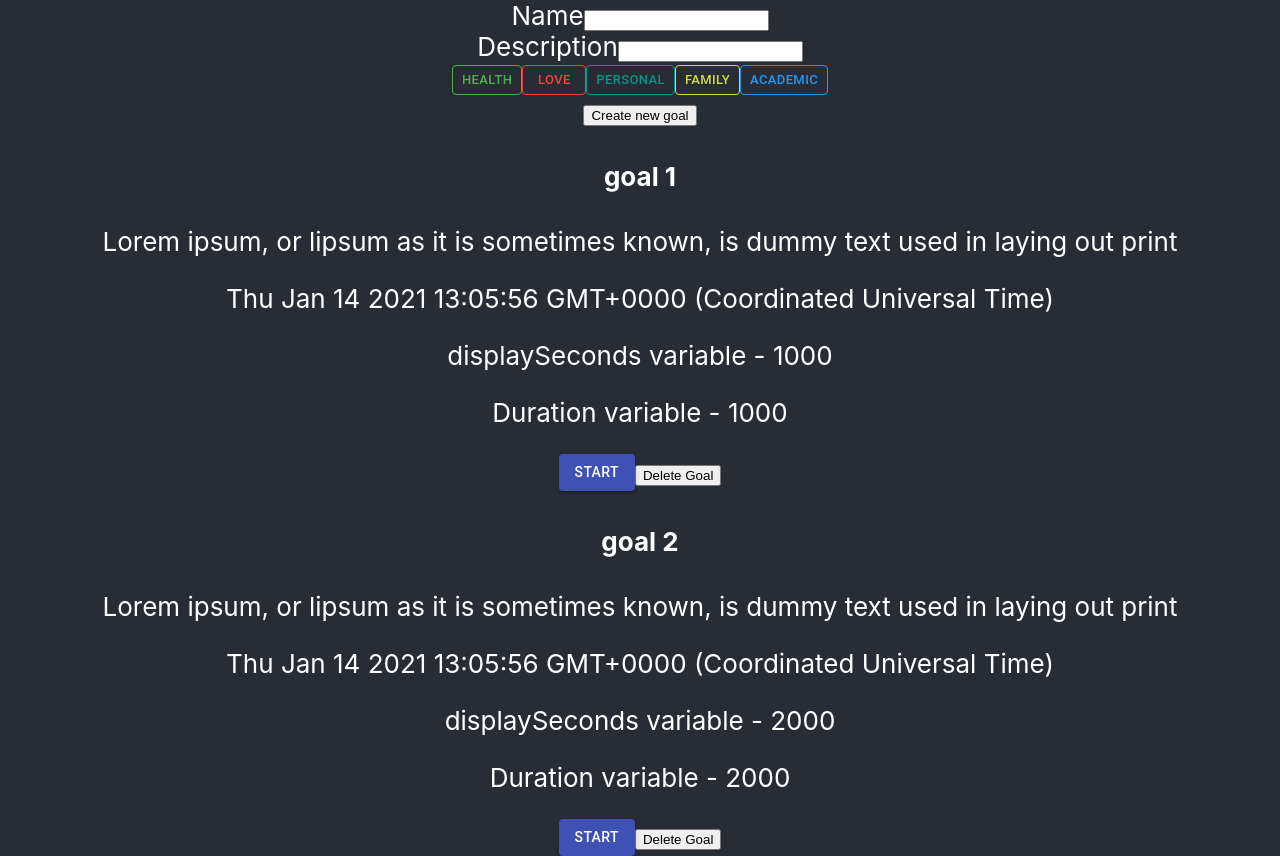
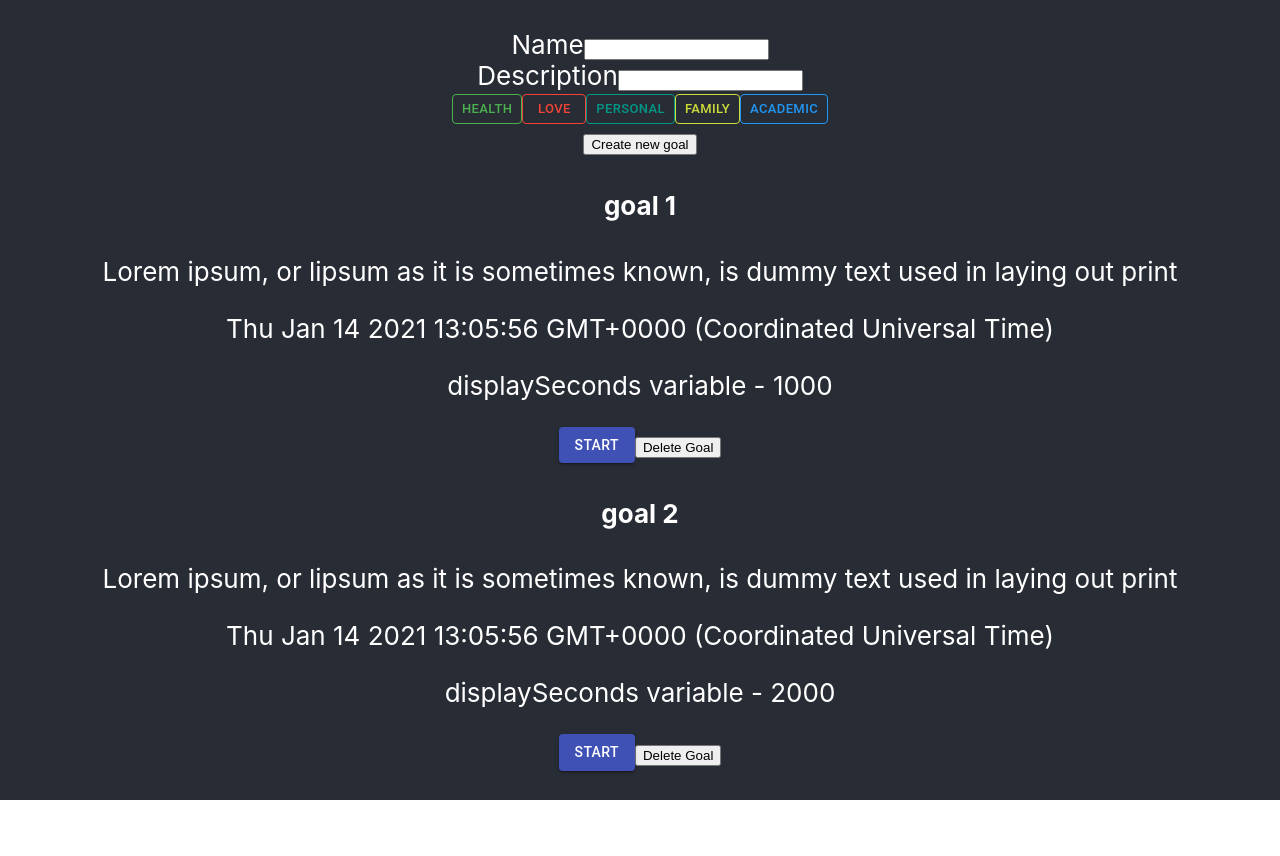
Before and after one commit to BhavyaCodes/get-it-done, a React (Create React App) app: page / in a window 1280 px wide. After the commit the page ends 800 px from the top, so only its background shows below. Built offline with nearby package versions, Linux system fonts and the light colour scheme.

Commit message:
title is now required

```diff
--- a/src/components/Goal.jsx
+++ b/src/components/Goal.jsx
@@ -49,7 +49,6 @@ function Goal({ goal, setGoals }) {
   useEffect(() => {
     setDisplaySeconds(goal.duration);
   }, [goal.duration]);
-  console.log(displaySeconds);
   useEffect(() => {
     let myInterval = setInterval(() => {
       if (goal.isActive) {
@@ -131,7 +130,7 @@ function Goal({ goal, setGoals }) {
         goal?.hashTags?.length !== 0 &&
         renderHashTags(goal.hashTags)}
       <p> displaySeconds variable - {displaySeconds}</p>
-      <p>Duration variable - {goal.duration}</p>
+      {/* <p>Duration variable - {goal.duration}</p> */}
       <Button variant="contained" color="primary" onClick={handleStartPause}>
         {goal.isActive ? "pause" : "start"}
       </Button>
--- a/src/components/NewGoalForm.jsx
+++ b/src/components/NewGoalForm.jsx
@@ -35,7 +35,7 @@ function NewGoalForm({ setGoals, globalHashTags }) {
   return (
     <form onSubmit={handleFormSubmit}>
       <label>Name</label>
-      <input value={name} onChange={setName} />
+      <input value={name} required onChange={setName} />
       <br />
       <label>Description</label>
       <input value={desc} onChange={setDesc} />
```
